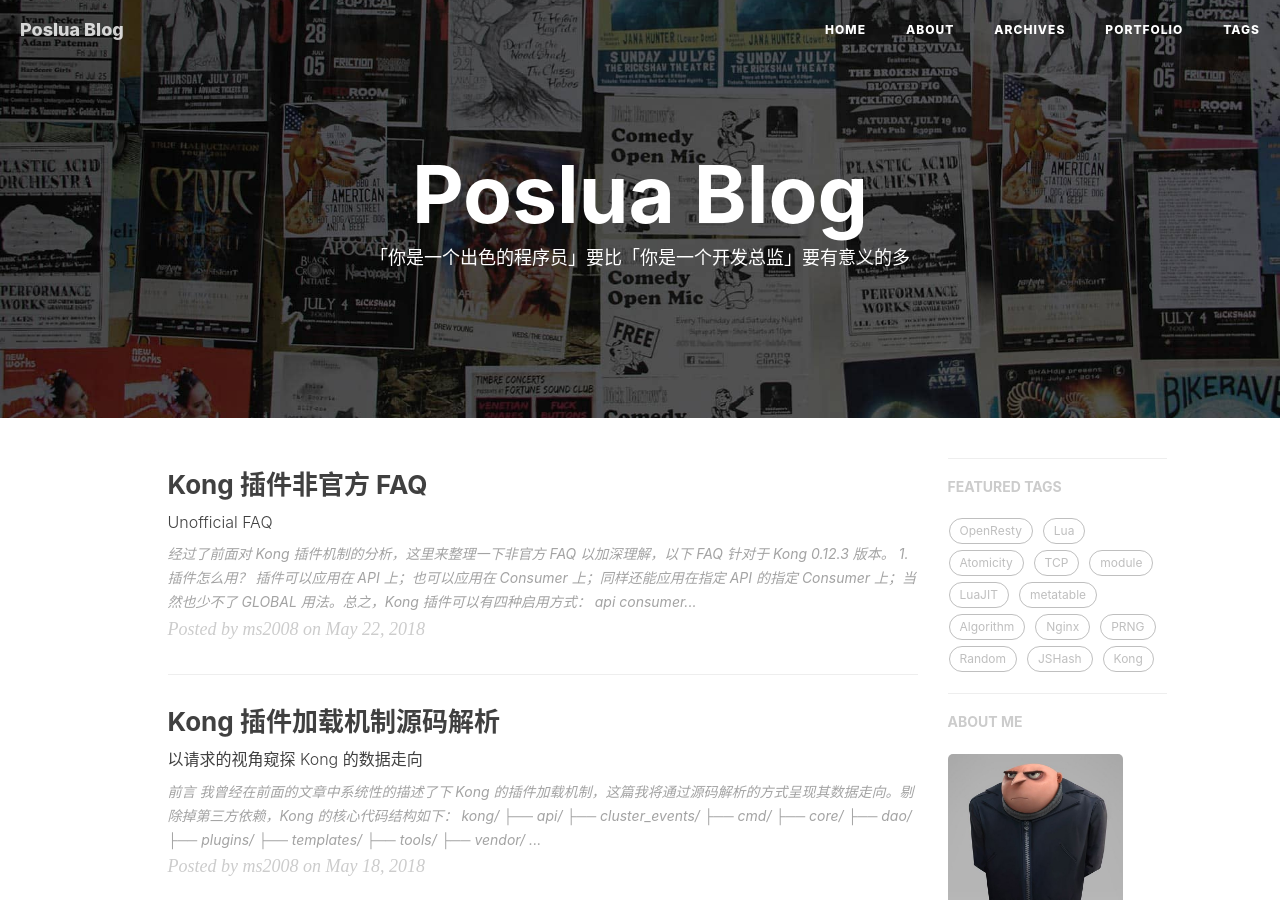
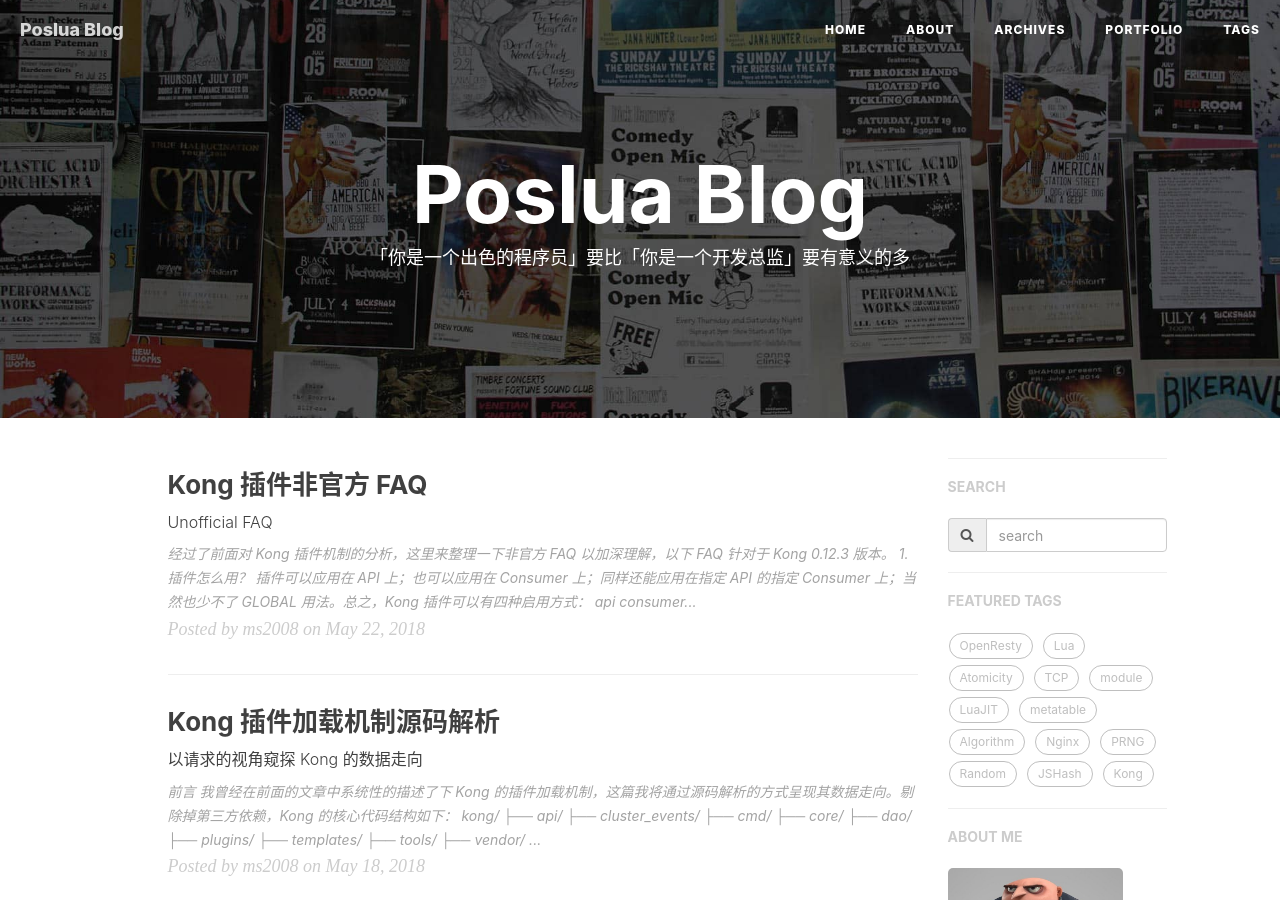
Before and after one commit to ms2008/ms2008.github.io, a Jekyll site: the page built from index.html, in a window 1280 px wide and 900 px high. Built offline with Jekyll 4.4.1, drawn with Linux system fonts in a browser that asks for light colours; nearby versions of some CDN libraries; the list of posts is cut into pages by our own code; comment, search, counter and statistics services are not loaded.

Commit message:
add google in-site search

```diff
--- a/_includes/footer.html
+++ b/_includes/footer.html
@@ -355,3 +355,21 @@
         });
     });
 </script>
+
+<!-- search -->
+<script>
+    function dispatch() {
+        var q = document.getElementById("search");
+        if (q.value != "") {
+            var url = 'https://www.google.com/search?q=site:ms2008.github.io%20' + q.value;
+            if (navigator.userAgent.indexOf('iPad') > -1 || navigator.userAgent.indexOf('iPod') > -1 || navigator.userAgent.indexOf('iPhone') > -1) {
+                location.href = url;
+            } else {
+                window.open(url, "_blank");
+            }
+            return false;
+        } else {
+            return false;
+        }
+    }
+</script>
--- a/_layouts/page.html
+++ b/_layouts/page.html
@@ -81,6 +81,21 @@ layout: default
                 col-xs-12
                 sidebar-container
             ">
+
+                <!-- Search -->
+                <section>
+                    <hr class="hidden-sm hidden-xs">
+                    <h5><a href="#">SEARCH</a></h5>
+                    <form id="search-form" action="https://www.google.com" onsubmit="return dispatch()" target="_blank">
+                        <div class="form-group">
+                            <div class="input-group">
+                                <div class="input-group-addon"><i class="fa fa-search"></i></div>
+                                <input type="text" class="form-control" id="search" name="q" placeholder="search" value="">
+                            </div>
+                        </div>
+                    </form>
+                </section>
+
                 <!-- Featured Tags -->
                 {% if site.featured-tags %}
                 <section>
```
